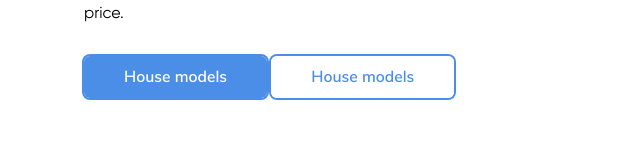
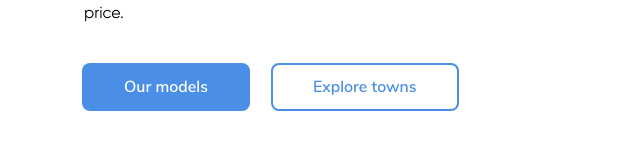
Before and after one commit to jwhubert91/tailwind-starter, a website built with webpack: page dist/index.html in a window 1280 px wide. Shown: the part 236-388 px from the top of the page, without its empty margins (0-640 px from the left). Built offline with nearby package versions, Linux system fonts and the light colour scheme; what @hotwired/stimulus, @hotwired/stimulus-webpack-helpers would draw is missing.

Commit message:
add significant styles to hero

```diff
--- a/src/style.css
+++ b/src/style.css
@@ -5,8 +5,9 @@
 /*
 mock size ( / 2 ) = 1440px
 BREAKPOINTS:
-  xs/mobile: 0px
-  sm/tablet: 601px
+  xs: 0px
+  sm/mobile: 440px
+  tablet: 601px
   md/laptop: 641
   lg/dekstop: 1101
 */
@@ -31,7 +32,7 @@
 
 @layer components {
   .btn {
-    @apply py-[10px] px-[40px] rounded-md font-semibold focus:outline-none ring-2 ring-primary duration-300 cursor-pointer;
+    @apply inline-block py-[10px] px-[40px] rounded-md font-semibold focus:outline-none ring-2 ring-primary duration-300 cursor-pointer;
   }
   .btn-primary {
     @apply bg-primary text-white hover:bg-primaryLight hover:ring-primaryLight;
--- a/tailwind.config.js
+++ b/tailwind.config.js
@@ -2,9 +2,10 @@
   content: ["./dist/*.html"],
   theme: {
     screens: {
+      sm: "440px",
       tablet: "601px",
       md: "641px",
-      lg: "1100px",
+      lg: "1101px",
     },
     colors: {
       white: "var(--welcomeWhite)",
```
Also changed, not shown: dist/index.html.
